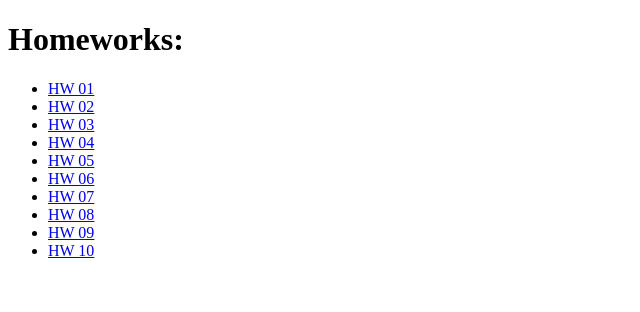
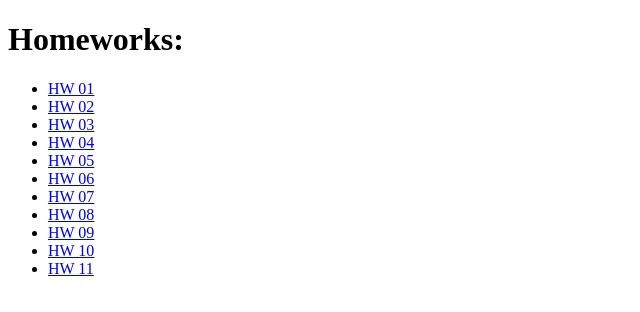
Before and after one commit to Morialur/HW_BR, a plain HTML site: page index.html in a window 1280 px wide. Shown: the full height of the page, 0-640 px from the left. Drawn offline with Linux system fonts and the light colour scheme.

Commit message:
HW page fix

```diff
--- a/index.html
+++ b/index.html
@@ -1,10 +1,12 @@
 <!DOCTYPE html>
 <html lang="en">
+
 <head>
     <meta charset="UTF-8">
     <meta name="viewport" content="width=device-width, initial-scale=1.0">
     <title>Luka Bokotey</title>
 </head>
+
 <body>
     <h1>Homeworks:</h1>
     <ul>
@@ -38,5 +40,8 @@
         <li>
             <a href="./10/">HW 10</a>
         </li>
+        <li>
+            <a href="./11/">HW 11</a>
+        </li>
     </ul>
 </body>
```
